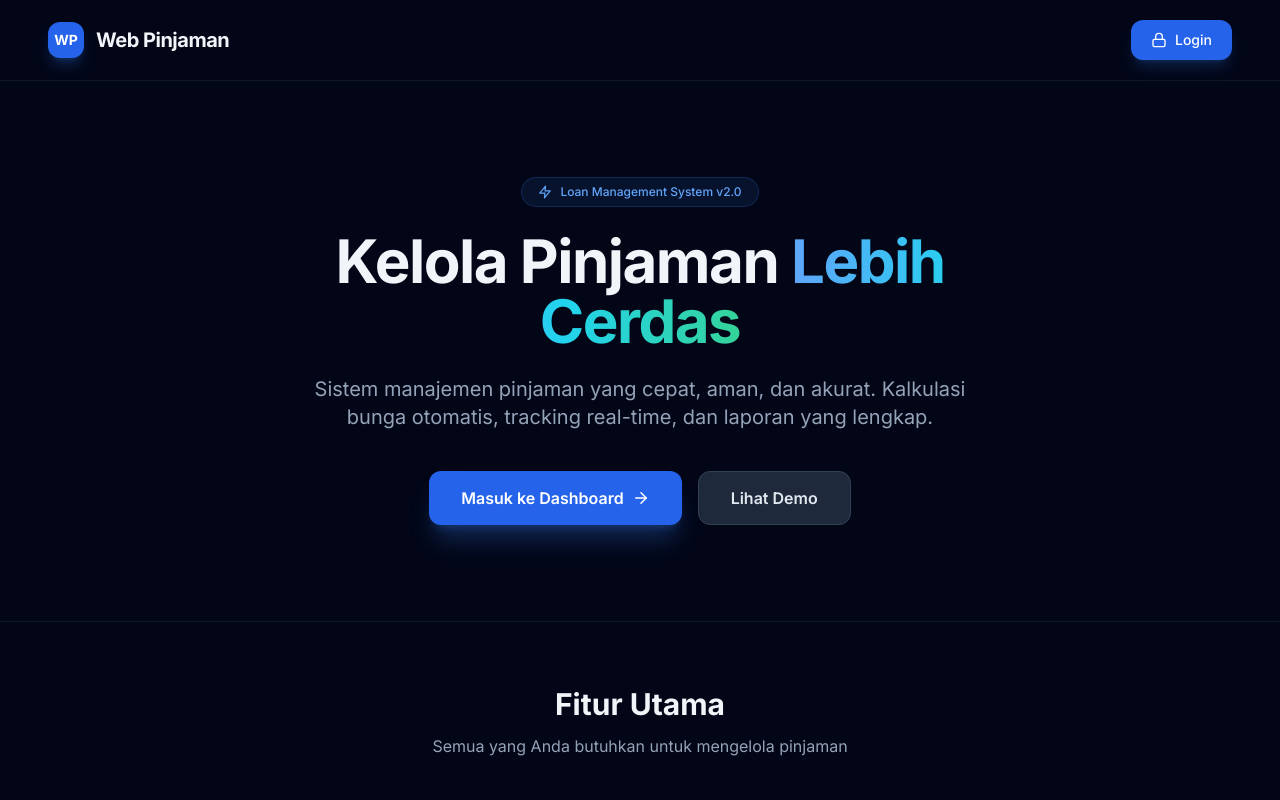
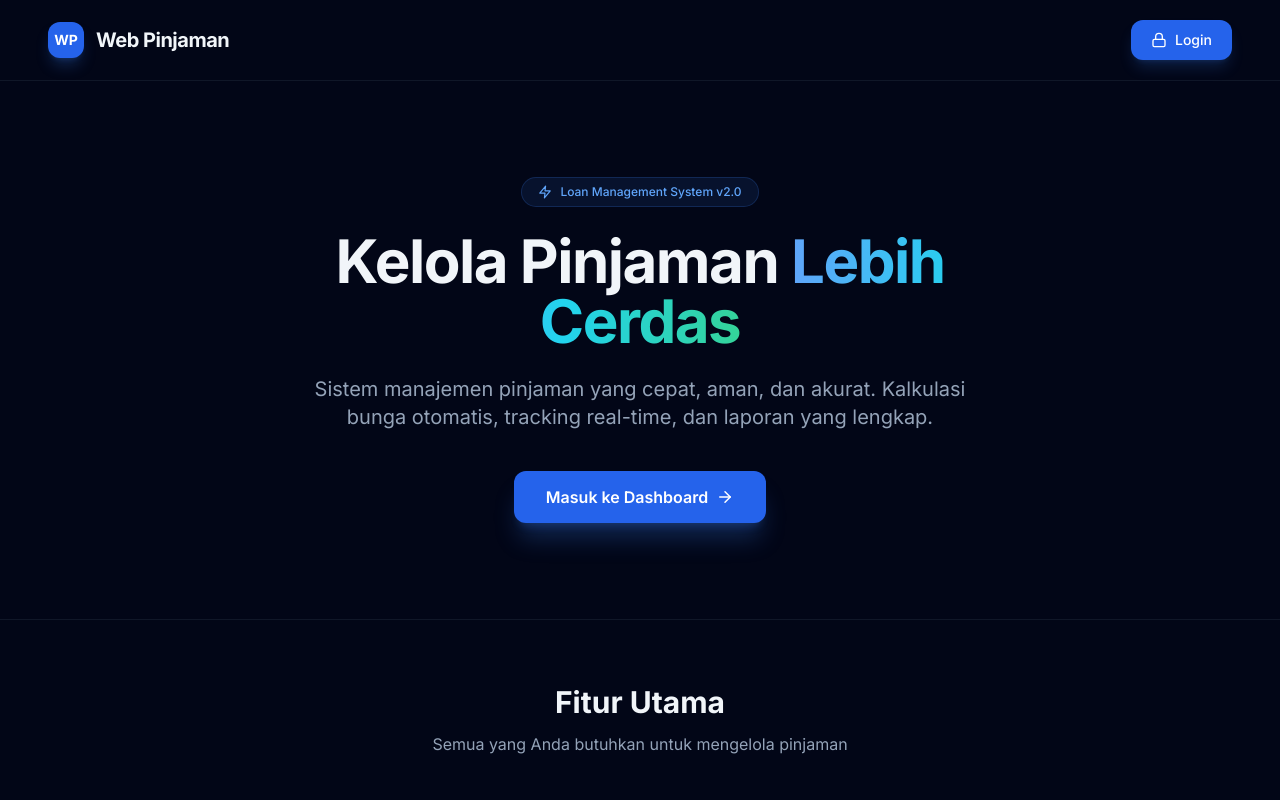
Before and after one commit to ralphwaworuntu/devanoly, a React (Vite) app: page / in a window 1280 px wide. Shown: the top 800 px of the page. Built offline with nearby package versions, Linux system fonts and the light colour scheme; no server answers.

Commit message:
feat: remove see demo button from landing page

```diff
--- a/src/pages/LandingPage.tsx
+++ b/src/pages/LandingPage.tsx
@@ -83,9 +83,6 @@ export default function LandingPage({ onGoToLogin }: LandingPageProps) {
                             Masuk ke Dashboard
                             <ArrowRight size={18} />
                         </button>
-                        <button className="flex items-center justify-center gap-2 bg-slate-800 hover:bg-slate-700 text-slate-200 font-semibold px-8 py-3.5 rounded-xl border border-slate-700 transition-all text-base">
-                            Lihat Demo
-                        </button>
                     </div>
                 </div>
             </section>
```
